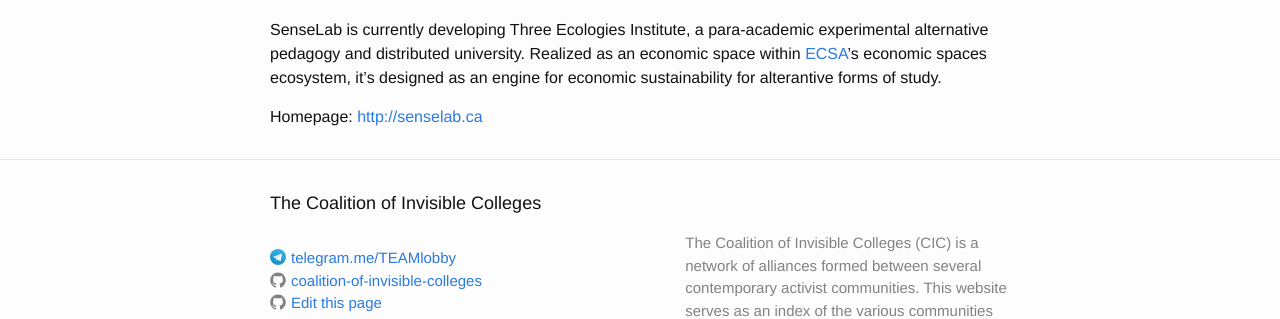
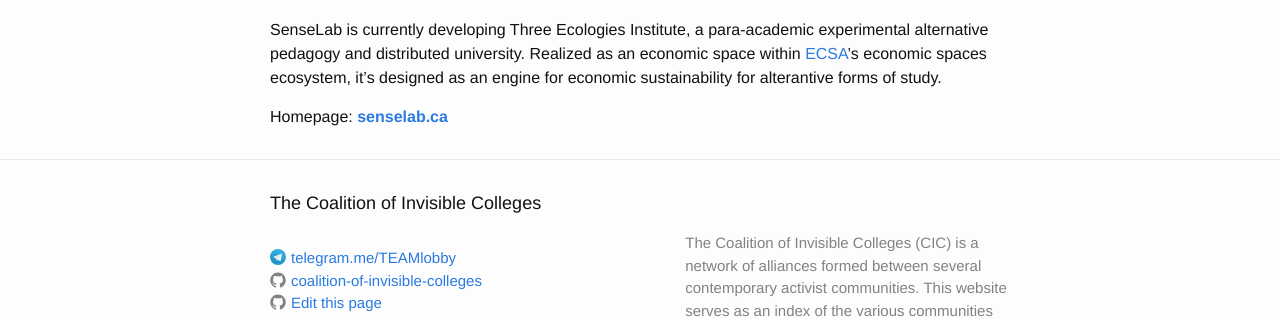
Before and after one commit to coalition-of-invisible-colleges/cic.github.io, a Jekyll site: the page built from _colleges/SenseLab.md, in a window 1280 px wide. Shown: the part 470-789 px from the top of the page. Built offline with Jekyll 4.4.1, drawn with Linux system fonts in a browser that asks for light colours; part of the change alters nothing that is shown.

Commit message:
Bolded url

```diff
--- a/_colleges/SenseLab.md
+++ b/_colleges/SenseLab.md
@@ -14,4 +14,4 @@ groupword: " project"
 
 SenseLab is currently developing Three Ecologies Institute, a para-academic experimental alternative pedagogy and distributed university. Realized as an economic space within [ECSA](/colleges/ECSA)'s economic spaces ecosystem, it's designed as an engine for economic sustainability for alterantive forms of study.
 
-Homepage: [http://senselab.ca](senselab.ca)
+Homepage: **[senselab.ca](http://senselab.ca)**
```
